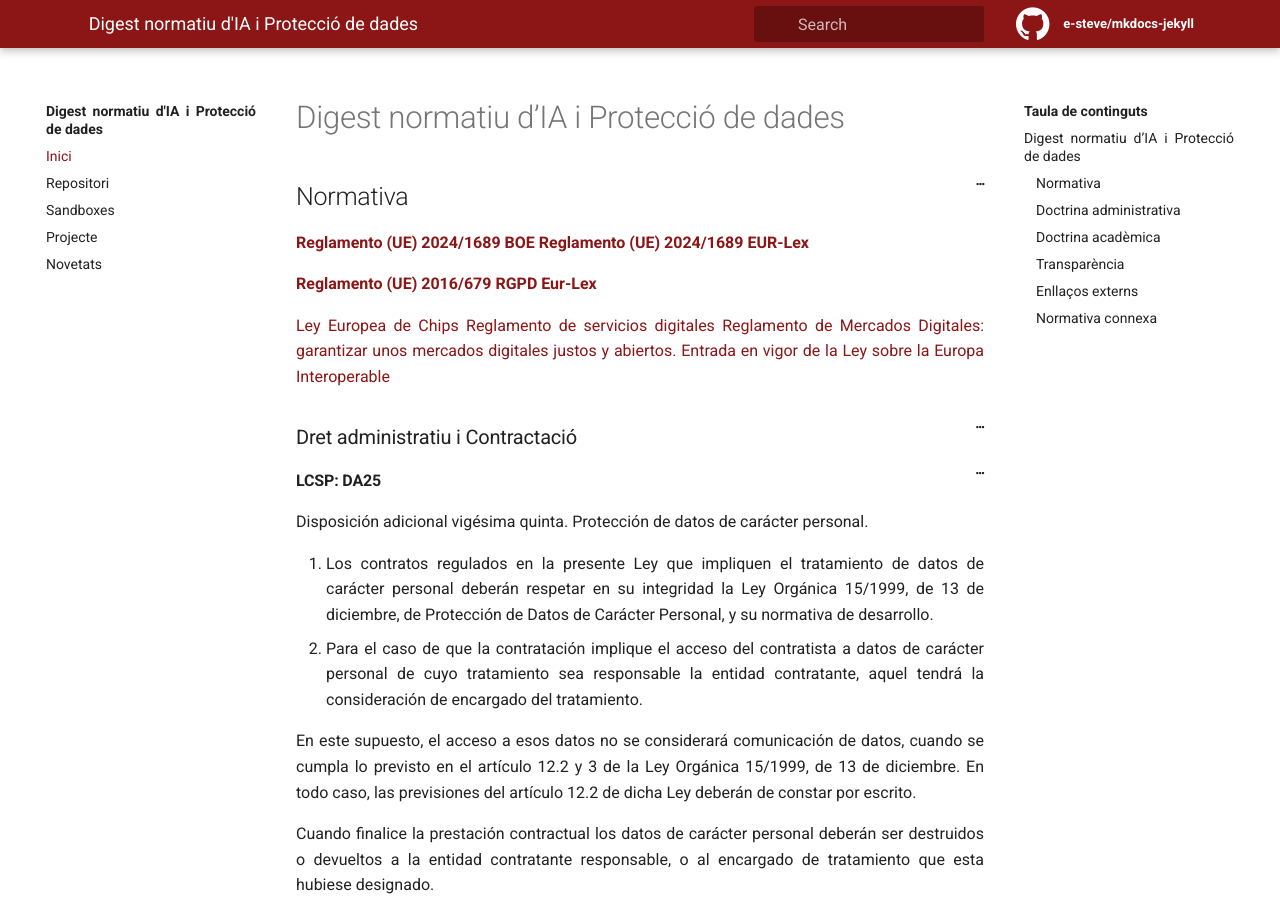
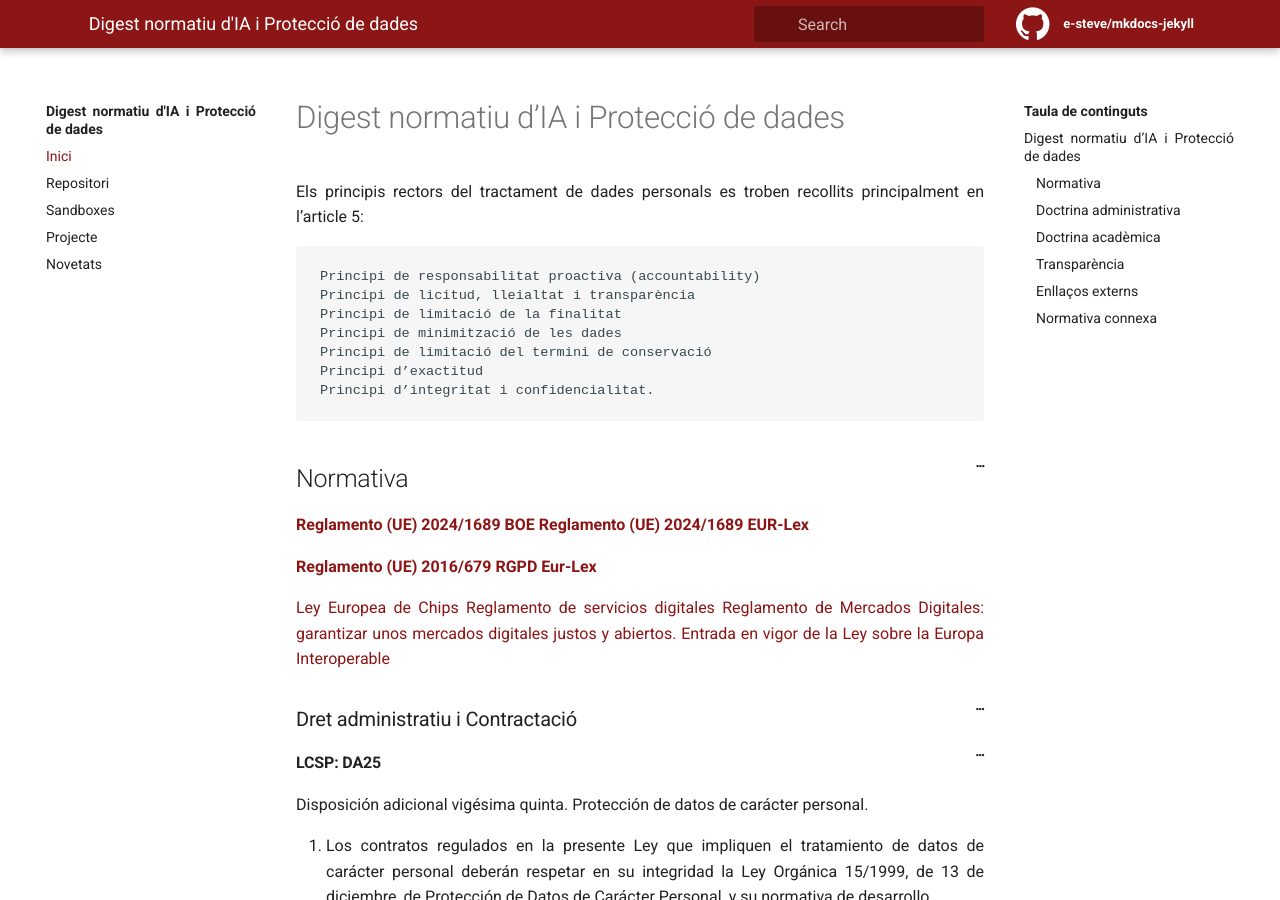
Before and after one commit to e-steve/e-steve.github.io, a Jekyll site: the page built from pages/index.md, in a window 1280 px wide and 900 px high. Built offline with Jekyll 4.4.1, drawn with Linux system fonts in a browser that asks for light colours; some of the changed text lies outside the part shown.

Commit message:
Update index.md

````diff
--- a/pages/index.md
+++ b/pages/index.md
@@ -6,6 +6,17 @@ permalink: /
 ---
 
 # Digest normatiu d'IA i Protecció de dades
+
+Els principis rectors del tractament de dades personals es troben recollits principalment en l’article 5:
+```
+Principi de responsabilitat proactiva (accountability)
+Principi de licitud, lleialtat i transparència
+Principi de limitació de la finalitat
+Principi de minimització de les dades
+Principi de limitació del termini de conservació
+Principi d’exactitud
+Principi d’integritat i confidencialitat.
+```
 
 ## Normativa
 [**Reglamento (UE) 2024/1689 BOE**](https://www.boe.es/buscar/doc.php?id=DOUE-L-2024-81079)
@@ -168,6 +179,12 @@ https://airacat.eu/ca/
 
 https://eur-lex.europa.eu/eli/dir/2022/2555/oj
 
+<p>
+
+<a rel="license" href="http://creativecommons.org/licenses/by-nc-sa/4.0/"><img alt="Llicència de Creative Commons" style="border-width:0" src="https://i.creativecommons.org/l/by-nc-sa/4.0/88x31.png" /></a><br />Aquesta obra està subjecta a una llicència de <a rel="license" href="http://creativecommons.org/licenses/by-nc-sa/4.0/">Reconeixement-NoComercial-CompartirIgual 4.0 Internacional de Creative Commons</a>
+
+</p>
+
 [INCIBE NIS2](https://www.incibe.es/incibe-cert/sectores-estrategicos/NIS2-necesitas-saber)
 
 https://oeiac.cat/preavaluacio/
````
